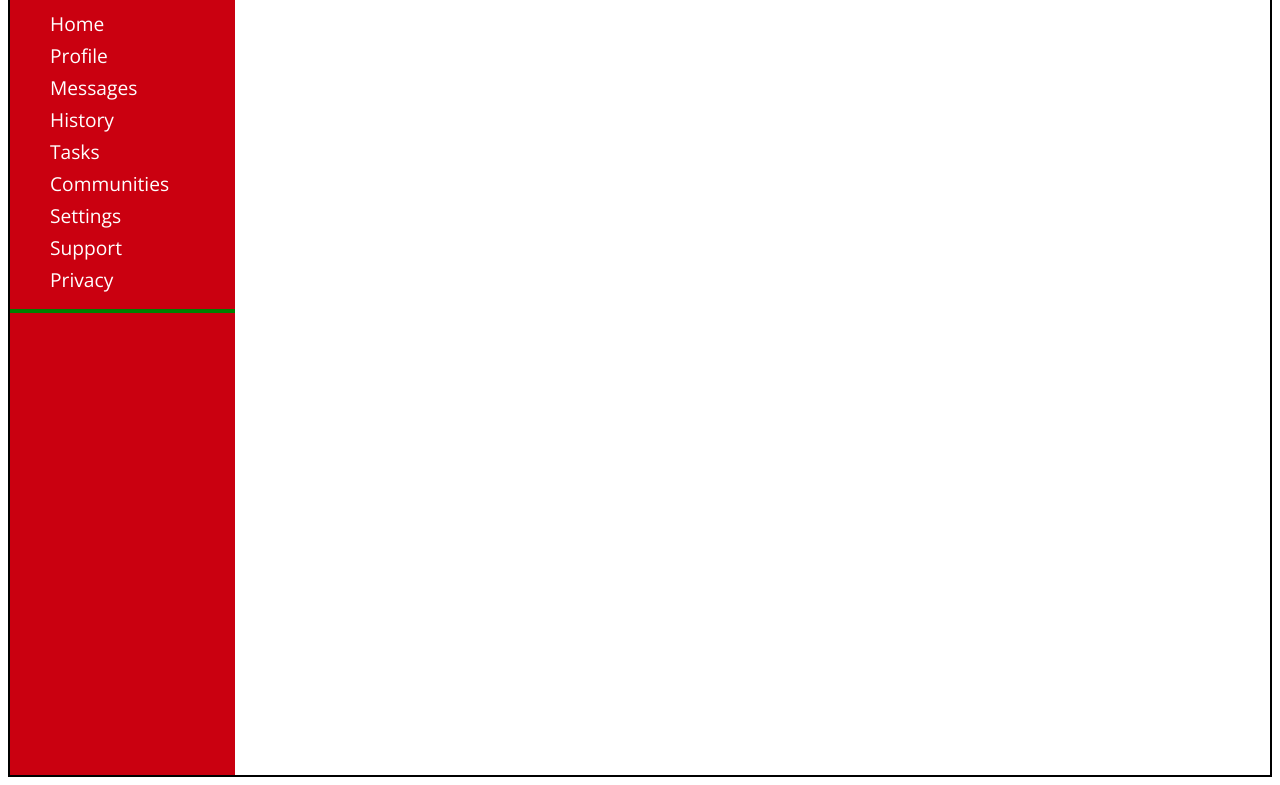
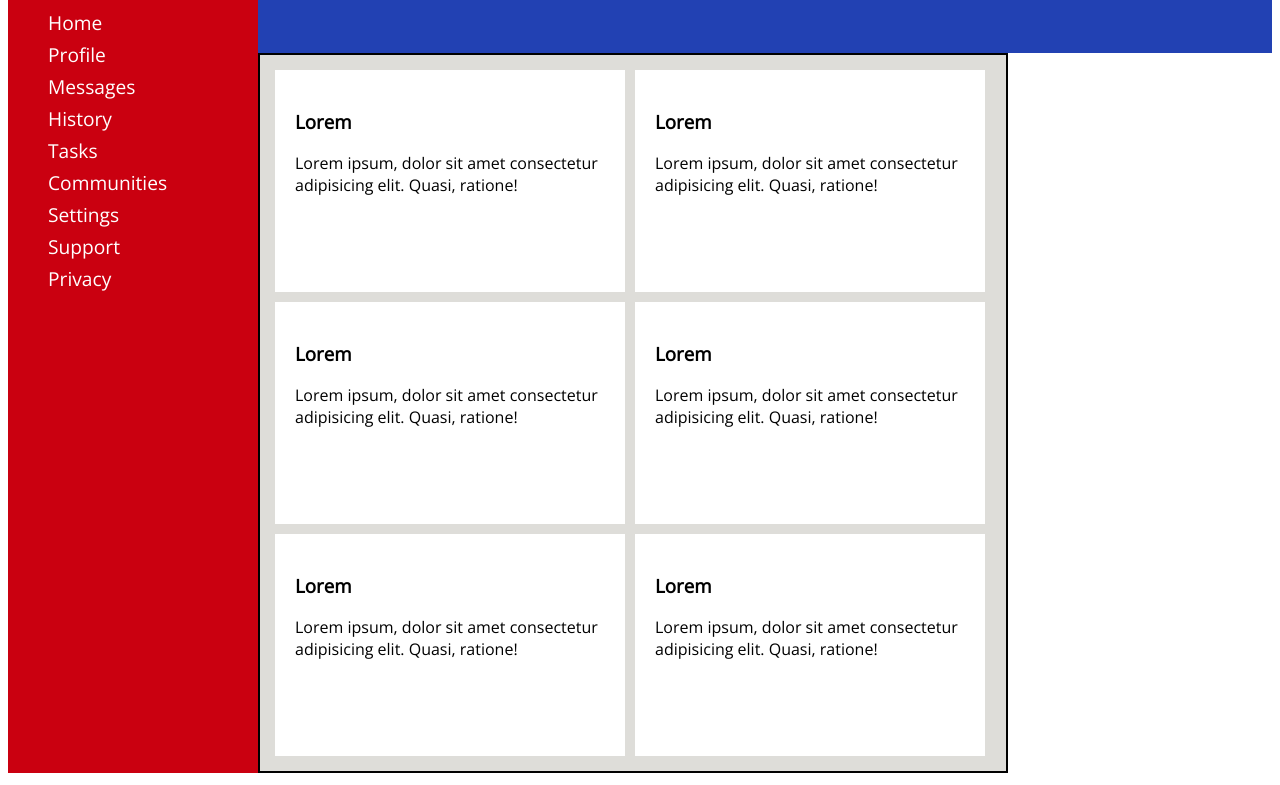
Before and after one commit to pwijayak/Dashboard, a plain HTML site: page index.html in a window 1280 px wide. Shown: the part 135-920 px from the top of the page. Drawn offline with nearby package versions, Linux system fonts and the light colour scheme.

Commit message:
Add files via upload

```diff
--- a/index.html
+++ b/index.html
@@ -23,11 +23,38 @@
             <li>Settings</li>
             <li>Support</li>
             <li>Privacy</li>
-        </ul>
+        </ul></div>
 
         <div class="header">
-
+            <input type="text" name="" id=""><button>Go</button>
         </div>
+        <div class="blocks">
+            <div class="item">
+                <h3>Lorem</h3>
+                <p>Lorem ipsum, dolor sit amet consectetur adipisicing elit. Quasi, ratione!</p>
+            </div>
+            <div class="item">
+                <h3>Lorem</h3>
+                <p>Lorem ipsum, dolor sit amet consectetur adipisicing elit. Quasi, ratione!</p>
+            </div>
+            <div class="item">
+                <h3>Lorem</h3>
+                <p>Lorem ipsum, dolor sit amet consectetur adipisicing elit. Quasi, ratione!</p>
+            </div>
+            <div class="item">
+                <h3>Lorem</h3>
+                <p>Lorem ipsum, dolor sit amet consectetur adipisicing elit. Quasi, ratione!</p>
+            </div>
+            <div class="item">
+                <h3>Lorem</h3>
+                <p>Lorem ipsum, dolor sit amet consectetur adipisicing elit. Quasi, ratione!</p>
+            </div>
+            <div class="item">
+                <h3>Lorem</h3>
+                <p>Lorem ipsum, dolor sit amet consectetur adipisicing elit. Quasi, ratione!</p>
+            </div>
+        </div>
+        <div class="notifications"></div>
 
 
 
--- a/style.css
+++ b/style.css
@@ -10,21 +10,30 @@ li{
 
 .main{
     display:grid;
-    grid-template-columns: 1fr 6fr;
+    grid-template-columns: repeat(5, 250px);
     grid-template-rows: repeat(5, 180px);
-   ;
-    border: 2px solid black;}
+   ;}
 
 
     .nav{
         background-color: #CA0010;
         color:white;
-        grid-row:1 /6
+        grid-row:1 /6;
+        grid-column:1/ 2;
 
 
     }
+    .header{
+        background-color:#2241b3;
+
+           grid-column: 2/8;
+           grid-row:1/2;
+
+       }
+
 .logo{
     border:1px solid #CA0010;
+    background-color: white;
 }
 
 ul{
@@ -32,8 +41,26 @@ ul{
     flex-wrap:wrap;
 }
 
-.header{
-    grid-row:1 / 2;
-    grid-column: 2 / 3;
-    border:2px solid green
+
+.blocks{
+    border:2px solid black;
+
+    grid-column:2/5 ;
+    grid-row:2/6;
+    display:grid;
+    background-color:#deddd9;
+    grid-template-columns: repeat(auto-fill, 350px);
+    gap:10px;
+    padding: 15px;
+
 }
+
+.item{
+    background-color:white;
+    padding:20px;
+
+}
+
+body{
+    font-family: 'Open Sans', sans-serif;
+}
```
